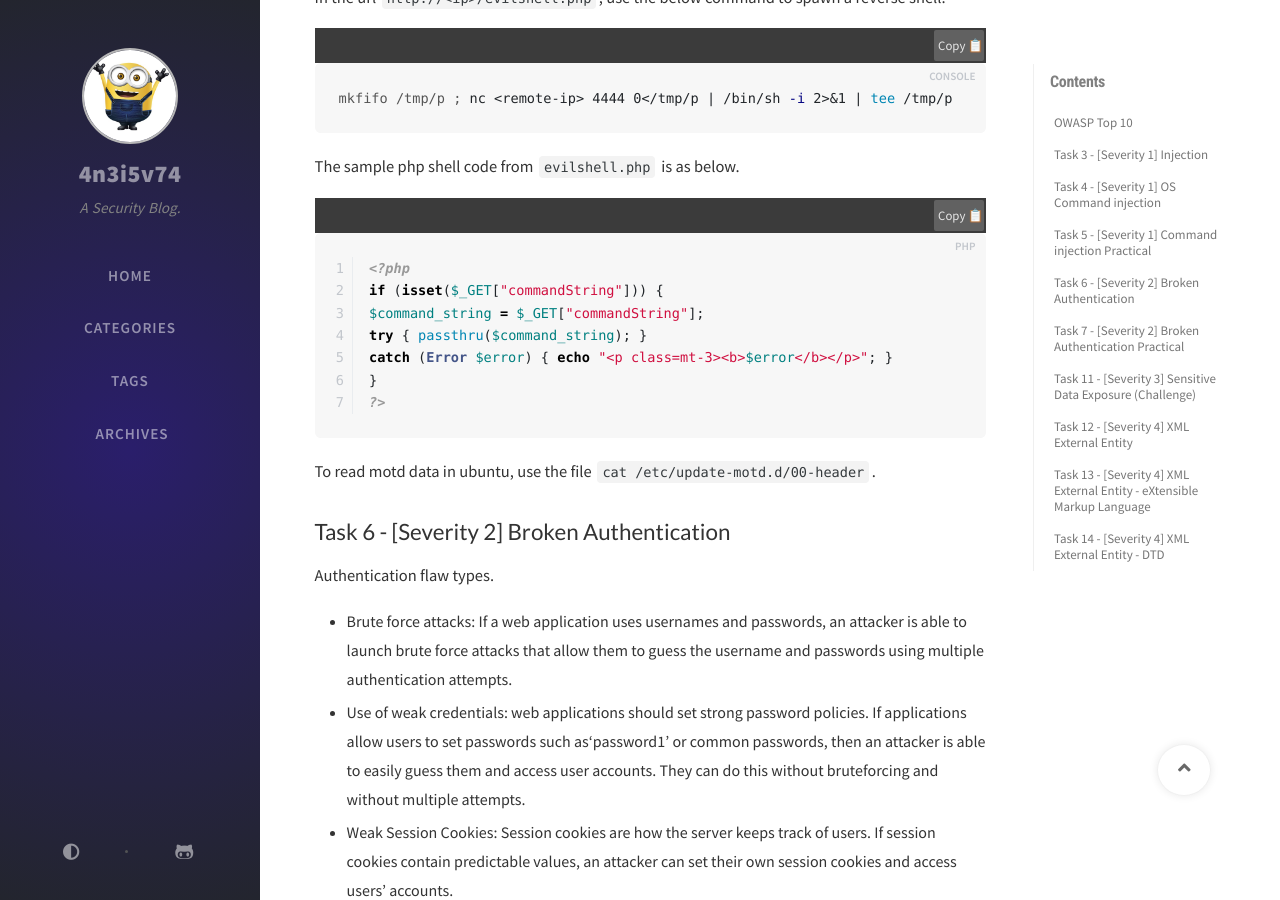
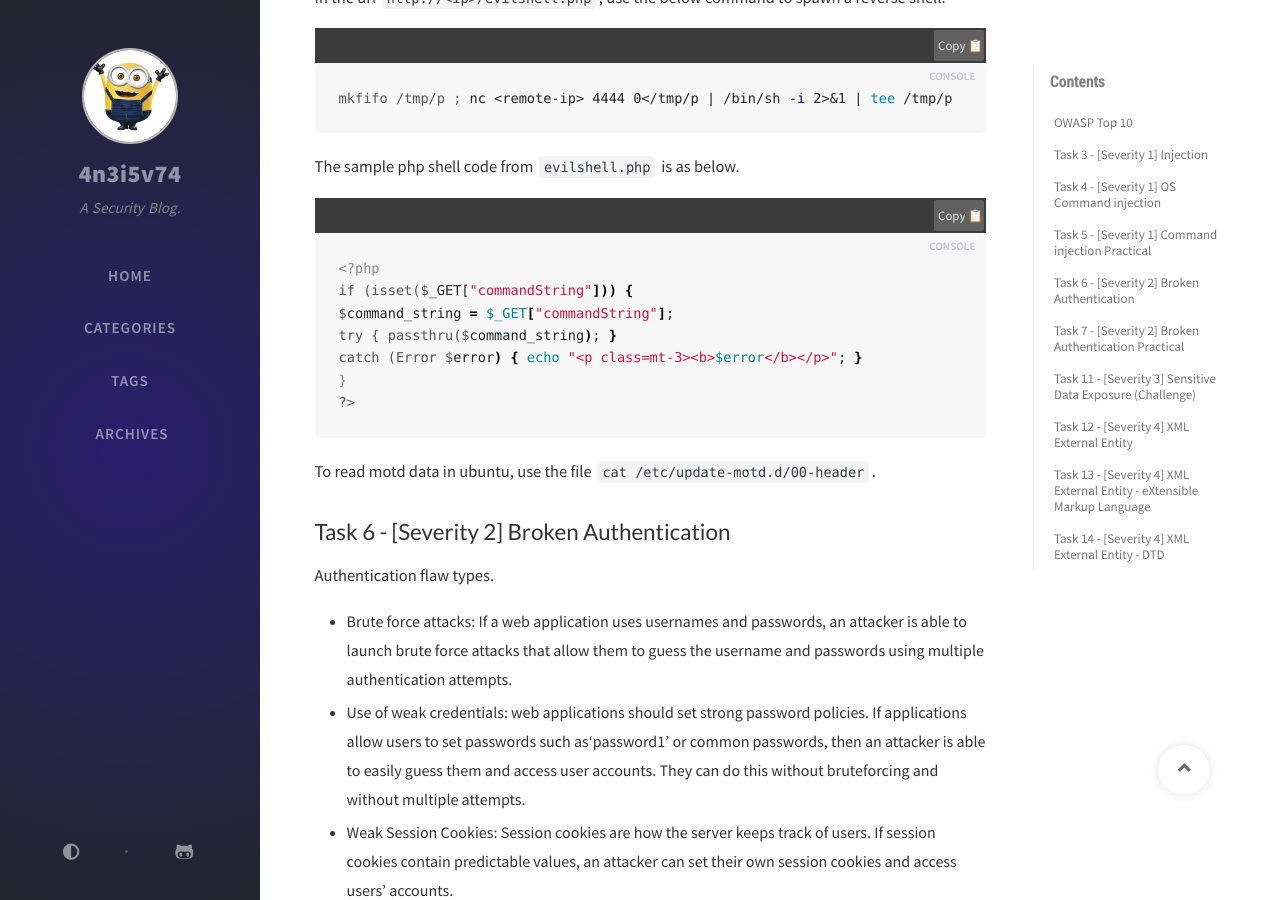
Before and after one commit to 4n3i5v74/4n3i5v74.github.io, a Jekyll site: the page built from _posts/2021-02-10-tryhackme-owasp-top-10.md, in a window 1280 px wide and 900 px high, scrolled down 1476 px. Built offline with Jekyll 4.4.1, drawn with Linux system fonts in a browser that asks for light colours; nearby versions of some CDN libraries; comment, search, counter and statistics services are not loaded.

Commit message:
Modified

```diff
--- a/_posts/2021-02-10-tryhackme-owasp-top-10.md
+++ b/_posts/2021-02-10-tryhackme-owasp-top-10.md
@@ -55,7 +55,7 @@ The sample php shell code from `evilshell.php` is as below.
         try { passthru($command_string); }
         catch (Error $error) { echo "<p class=mt-3><b>$error</b></p>"; }
     }
-?>{% endraw %}{% endcapture %} {% include code.html code=code lang="php"%}
+?>{% endraw %}{% endcapture %} {% include code.html code=code %}
 
 To read motd data in ubuntu, use the file `cat /etc/update-motd.d/00-header`.
 
```
